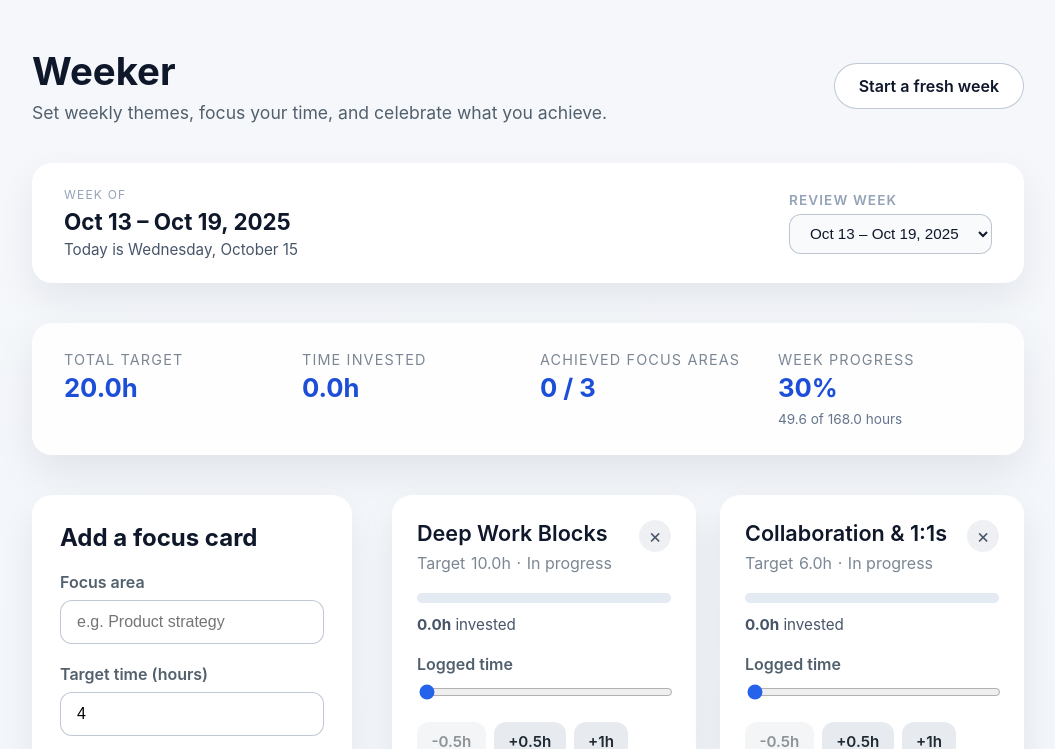
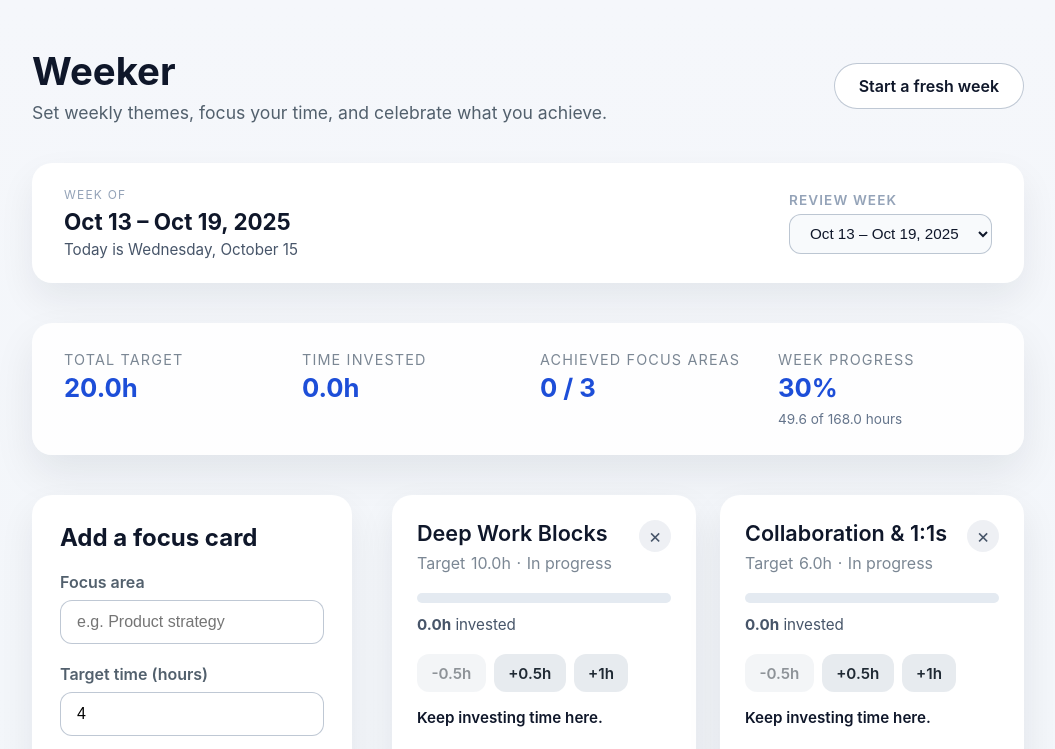
Before and after one commit to LostCanadian/Weeker, a React (Vite) app: page / in a window 1280 px wide. Shown: the top 749 px of the page, without its empty margins (112-1167 px from the left). Built offline with nearby package versions, Linux system fonts and the light colour scheme.

Commit message:
Remove logged time slider controls

```diff
--- a/src/App.css
+++ b/src/App.css
@@ -456,24 +456,6 @@ body {
   color: #047857;
 }
 
-.focus-card__slider {
-  display: flex;
-  flex-direction: column;
-  gap: 0.5rem;
-  font-weight: 600;
-  color: #52606d;
-}
-
-.focus-card__slider input[type='range'] {
-  width: 100%;
-  accent-color: #2563eb;
-}
-
-.focus-card__slider input[type='range']:disabled {
-  accent-color: #94a3b8;
-  cursor: not-allowed;
-}
-
 .focus-card__actions {
   display: flex;
   flex-wrap: wrap;
--- a/src/App.tsx
+++ b/src/App.tsx
@@ -849,11 +849,6 @@ function App() {
           ) : (
             focusItems.map((item) => {
               const isAchieved = item.spentHours >= item.targetHours;
-              const sliderMax = Math.max(
-                item.targetHours,
-                item.spentHours,
-                item.targetHours * 1.5,
-              );
               const progressPercent = item.targetHours
                 ? Math.min((item.spentHours / item.targetHours) * 100, 120)
                 : 0;
@@ -955,23 +950,6 @@ function App() {
                       )}
                     </div>
                   </div>
-
-                  <label className="focus-card__slider">
-                    <span>Logged time</span>
-                    <input
-                      type="range"
-                      min={0}
-                      max={sliderMax}
-                      step={0.25}
-                      value={item.spentHours}
-                      onChange={(event) =>
-                        updateSpentHours(item.id, Number(event.target.value))
-                      }
-                      disabled={!isCurrentWeek}
-                      aria-label={`Logged hours for ${item.title}`}
-                    />
-                  </label>
-
                   <div className="focus-card__actions">
                     <div className="actions__group">
                       <button
```
Also changed, not shown: 1 other file (tests, documents, lock files or other folders).
